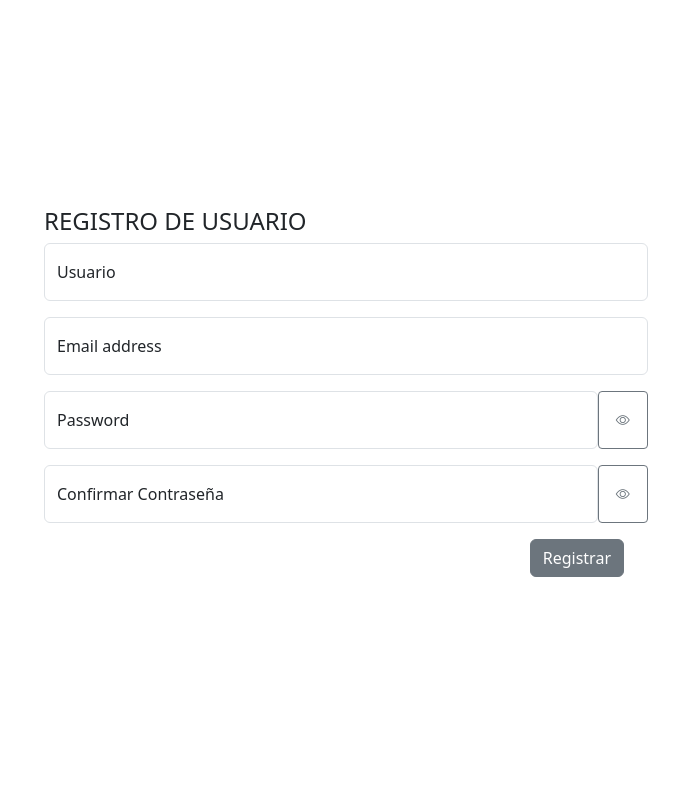
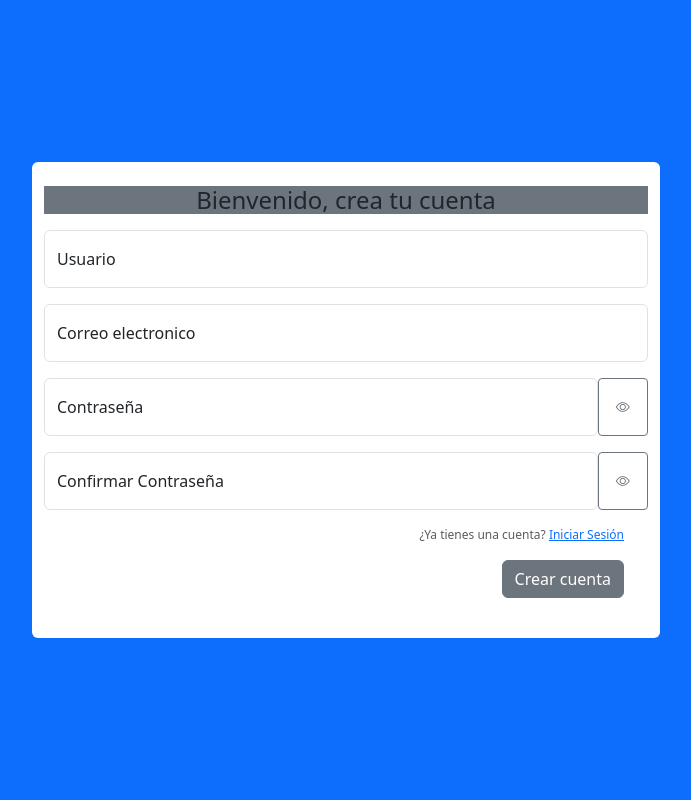
Before and after one commit to jss930/AvanceIngSoftware, a Django app: page /register/ in a window 1280 px wide. Shown: the whole page, without its empty margins (294-985 px from the left). Run offline with Django 5.2, Linux system fonts and the light colour scheme.

Commit message:
Style: pagina register

```diff
--- a/web/templates/register.html
+++ b/web/templates/register.html
@@ -1,3 +1,7 @@
+{% comment %} <title>{% block title %}My App{% endblock %}</title>
+{% endcomment %}
+<title>Registro | Traffic Pulse</title>
+
 <link
   href="https://cdn.jsdelivr.net/npm/bootstrap@5.3.7/dist/css/bootstrap.min.css"
   rel="stylesheet"
@@ -7,9 +11,11 @@
   rel="stylesheet"
   href="https://cdn.jsdelivr.net/npm/bootstrap-icons@1.11.3/font/bootstrap-icons.min.css" />
 
-<div class="container-fluid m-0 row" style="min-height: 100%">
-  <main class="form-signin col-md-6 py-5 m-auto">
-    <h4 class="">REGISTRO DE USUARIO</h4>
+<div class="container-fluid m-0 row bg-primary" style="min-height: 100%">
+  <main class="form-signin col-md-6 py-4 m-auto bg-white rounded">
+    <div class="container-fluid bg-secondary">
+      <h4 class="text-center mb-3">Bienvenido, crea tu cuenta</h4>
+    </div>
     <form action="" method="post" id="registro-form" novalidate>
       <div class="form-floating mb-3">
         <input
@@ -29,7 +35,7 @@
           id="email"
           placeholder="name@example.com"
           required />
-        <label for="email">Email address</label>
+        <label for="email">Correo electronico</label>
         <div class="invalid-feedback">Ingresa un correo válido.</div>
       </div>
 
@@ -61,7 +67,7 @@
             id="password1"
             placeholder="Contraseña"
             required />
-          <label for="password1">Password</label>
+          <label for="password1">Contraseña</label>
           <div class="invalid-feedback position-absolute">
             Ingresa una contraseña válido (tamaño >5).
           </div>
@@ -110,9 +116,12 @@
         <div class="invalid-feedback">Las contraseñas no coinciden.</div>
       </div>
       {% endcomment %}
-
+      <p class="text-muted text-end pe-4" style="font-size: 0.75rem">
+        ¿Ya tienes una cuenta?
+        <a href="{%url 'login'%}" class="">Iniciar Sesión</a>
+      </p>
       <div class="d-flex justify-content-end pe-4">
-        <button type="submit" class="btn btn-secondary">Registrar</button>
+        <button type="submit" class="btn btn-secondary">Crear cuenta</button>
       </div>
     </form>
   </main>
--- a/web/urls.py
+++ b/web/urls.py
@@ -4,4 +4,6 @@ from . import views
 urlpatterns = [
     path('', views.home, name='home'),
     path('register/', views.register, name='register'),
+    path('login/', views.login, name='login'),
+
 ]
--- a/web/views.py
+++ b/web/views.py
@@ -1,4 +1,4 @@
-from django.shortcuts import render
+from django.shortcuts import render, HttpResponse
 
 # Create your views here.
 
@@ -7,3 +7,6 @@ def home(request):
 
 def register(request):
     return render(request, 'register.html')
+
+def login(request):
+    return HttpResponse("login sin crear...")
```
Also changed, not shown: web/templates/home.html (+15 -13 lines).
